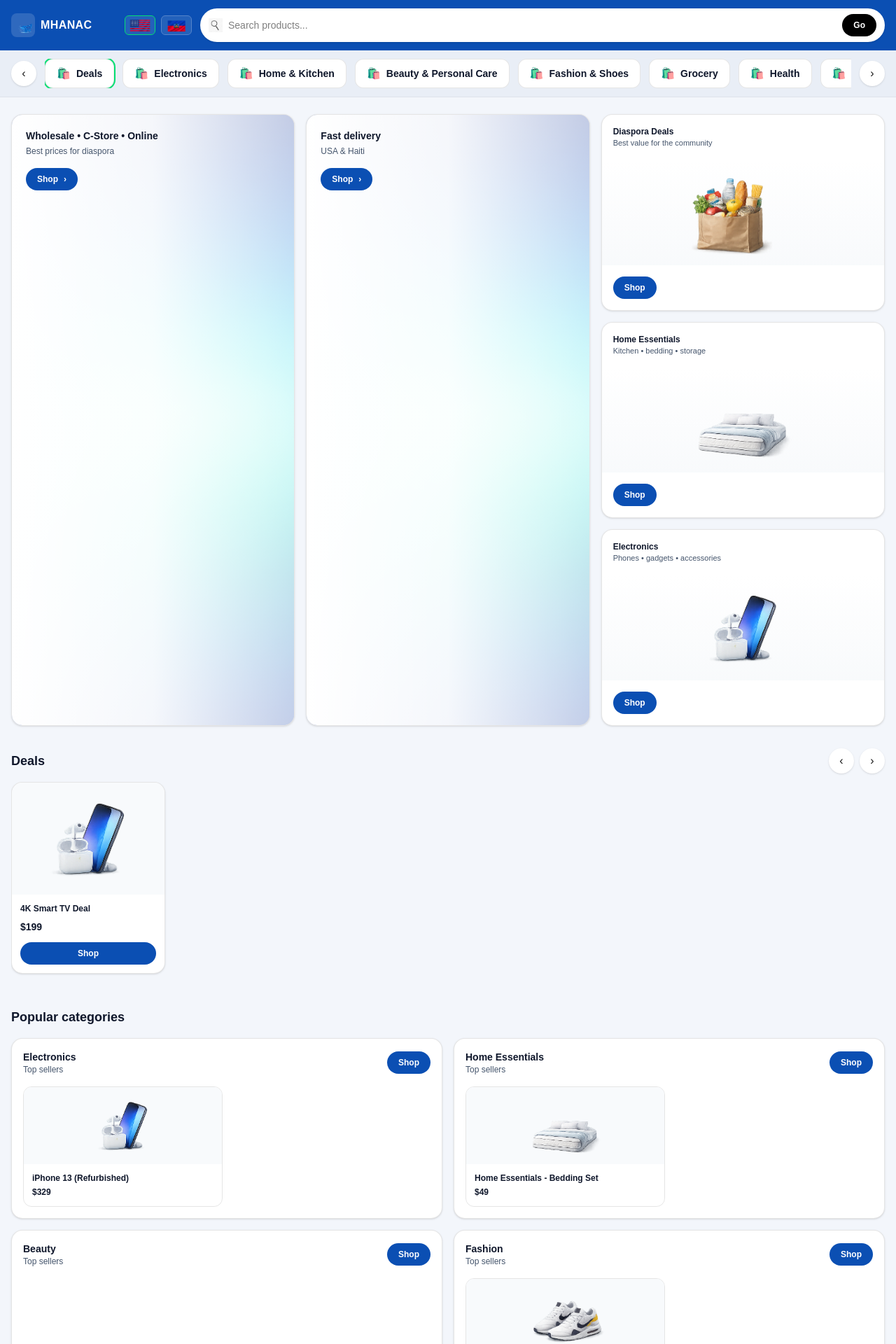
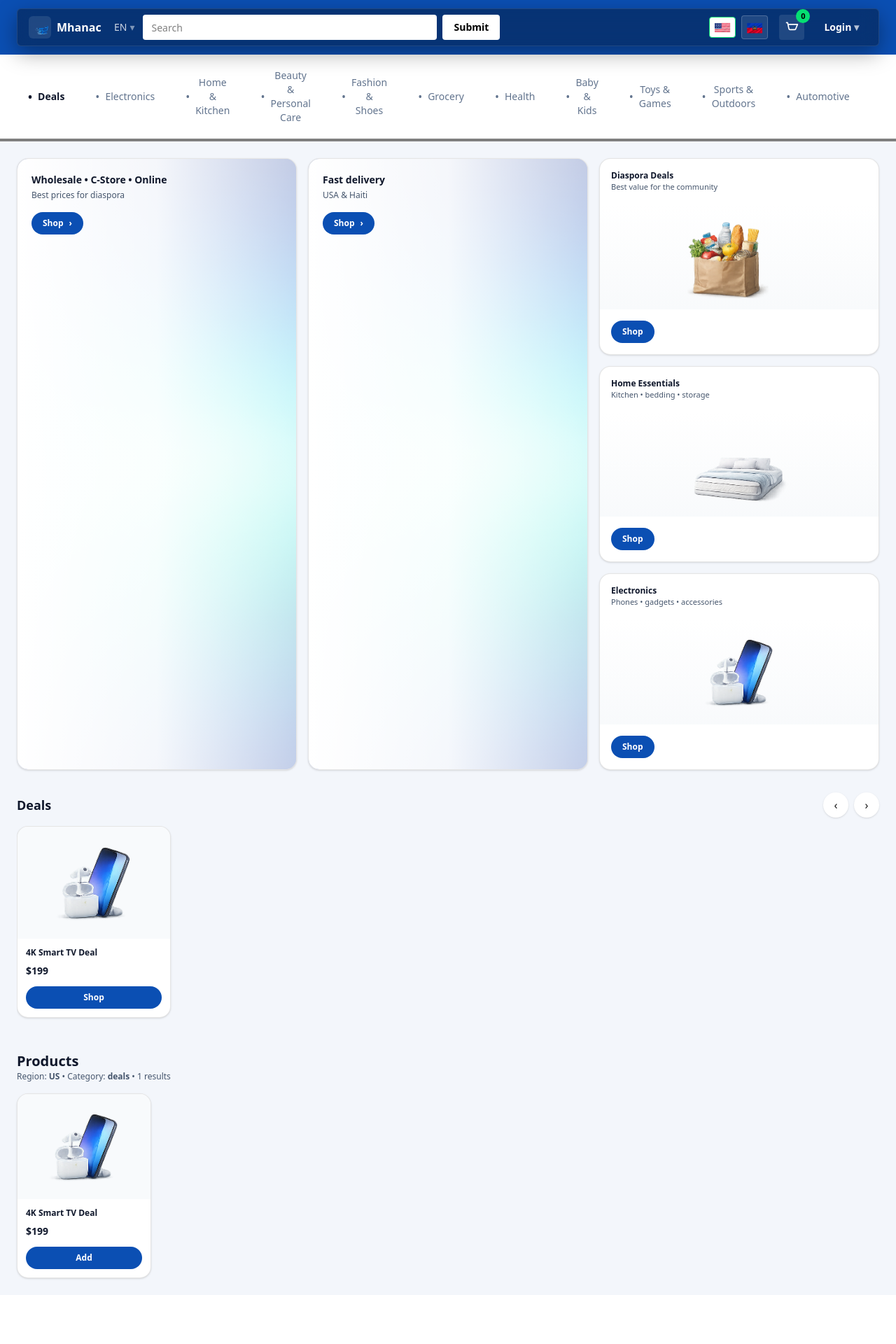
Before and after one commit to Marteedbug9/mhanac-website, a Next.js app: page /en/products in a window 1280 px wide. Shown: the top 1920 px of the page at 70% size. After the commit the page ends 1850 px from the top, so only its background shows below. Built offline with nearby package versions, Linux system fonts and the light colour scheme.

Commit message:
Fix region page, categories and layout cleanup

```diff
--- /dev/null
+++ b/app/[lang]/layout.tsx
@@ -0,0 +1,18 @@
+import type { ReactNode } from "react";
+import Navbar from "./components/Navbar";
+import type { Lang } from "./lib/i18n";
+
+export default function LangLayout({
+  children,
+  params,
+}: {
+  children: ReactNode;
+  params: { lang: Lang };
+}) {
+  return (
+    <>
+      <Navbar lang={params.lang} />
+      {children}
+    </>
+  );
+}
--- a/app/[lang]/products/page.tsx
+++ b/app/[lang]/products/page.tsx
@@ -14,7 +14,6 @@
   params: { lang: Lang };
 };
 
-const TOPBAR_BG = "bg-[#0b4fb3]"; // bleu type walmart
 const PAGE_BG = "bg-[#f3f6fb]";
 
 function formatMoney(p: Product) {
@@ -22,35 +21,25 @@
   return p.currency === "USD" ? `$${n}` : `${n} HTG`;
 }
 
-/** ✅ plus de cat.label : on lit depuis i18n.ts */
 function getCategoryLabel(key: CategoryKey, lang: Lang) {
   return t[lang]?.categories?.[key] ?? t.en.categories[key] ?? key;
 }
 
-/** ✅ ref sans null pour éviter checks partout */
-function scrollRow(
-  ref: React.RefObject<HTMLDivElement | null>,
-  dir: "left" | "right"
-) {
+function scrollRow(ref: React.RefObject<HTMLDivElement | null>, dir: "left" | "right") {
   const el = ref.current;
   if (!el) return;
-  const dx = dir === "left" ? -520 : 520;
-  el.scrollBy({ left: dx, behavior: "smooth" });
+  el.scrollBy({ left: dir === "left" ? -520 : 520, behavior: "smooth" });
 }
-
 
 export default function ProductsPage({ params }: Props) {
   const router = useRouter();
   const sp = useSearchParams();
   const lang = params.lang;
 
-  // region venant du query, sinon localStorage, sinon default
   const [region, setRegion] = useState<Region>("us");
   const [q, setQ] = useState("");
   const [activeCategory, setActiveCategory] = useState<CategoryKey>("deals");
 
-  // sliders refs
-  const catsRowRef = useRef<HTMLDivElement>(null);
   const dealsRowRef = useRef<HTMLDivElement>(null);
 
   useEffect(() => {
@@ -77,38 +66,24 @@
 
   const products = useMemo(() => {
     const base = MOCK_PRODUCTS.filter((p) => p.region === region);
+    const filteredByCat = base.filter((p) => p.category === activeCategory);
 
-    const filteredByCat = base.filter((p) => p.category === activeCategory);
-    const filteredByQ = q.trim()
+    return q.trim()
       ? filteredByCat.filter((p) =>
           (p.title[lang] ?? p.title.en).toLowerCase().includes(q.toLowerCase())
         )
       : filteredByCat;
-
-    return filteredByQ;
   }, [region, activeCategory, q, lang]);
 
   const deals = useMemo(() => {
     return MOCK_PRODUCTS.filter((p) => p.region === region && p.category === "deals");
   }, [region]);
 
-  function goRegion(next: Region) {
-    setRegion(next);
-    if (typeof window !== "undefined") localStorage.setItem("MHANAC_REGION", next);
-
-    // ✅ force langue par region
-    const forcedLang: Lang = next === "us" ? "en" : "ht";
-
-    // ✅ garde la même catégorie active
-    router.push(`/${forcedLang}/products?region=${next}&category=${activeCategory}`);
-  }
-
   function goCategory(key: CategoryKey) {
     setActiveCategory(key);
     router.replace(`/${lang}/products?region=${region}&category=${key}`);
   }
 
-  // ✅ textes traduits via i18n
   const i = t[lang]?.productsPage ?? t.en.productsPage;
 
   const promoSlides = [
@@ -131,132 +106,10 @@
   ];
 
   return (
-    <div className={`${PAGE_BG} min-h-screen`}>
-      {/* ===================== TOP BAR (bleu) ===================== */}
-      <header className={`${TOPBAR_BG} text-white sticky top-0 z-50`}>
-        <div className="mx-auto max-w-7xl px-3 sm:px-4 py-3 flex items-center gap-3">
-          {/* Logo left */}
-          <button
-            type="button"
-            onClick={() => router.push(`/${lang}/products?region=${region}&category=${activeCategory}`)}
-            className="flex items-center gap-2 min-w-[150px]"
-            aria-label="MHANAC Home"
-          >
-            <div className="relative w-[34px] h-[34px] rounded-lg overflow-hidden bg-white/15">
-              <Image
-                src="/images/mhanac%20logo1.png"
-                alt="MHANAC"
-                fill
-                className="object-contain p-1"
-                priority
-              />
-            </div>
-            <div className="font-black tracking-wide">MHANAC</div>
-          </button>
-
-          {/* Flags region */}
-          <div className="flex items-center gap-2">
-            <button
-              type="button"
-              onClick={() => goRegion("us")}
-              className={[
-                "relative w-[44px] h-[28px] rounded-md overflow-hidden border",
-                region === "us" ? "border-green-400" : "border-white/30 hover:border-white/70",
-              ].join(" ")}
-              aria-label="USA"
-              title="USA"
-            >
-              <Image src="/images/usa.png" alt="USA" fill className="object-contain bg-white/10" />
-            </button>
-
-            <button
-              type="button"
-              onClick={() => goRegion("haiti")}
-              className={[
-                "relative w-[44px] h-[28px] rounded-md overflow-hidden border",
-                region === "haiti" ? "border-green-400" : "border-white/30 hover:border-white/70",
-              ].join(" ")}
-              aria-label="Haiti"
-              title="Haiti"
-            >
-              <Image src="/images/haiti.png" alt="Haiti" fill className="object-contain bg-white/10" />
-            </button>
-          </div>
-
-          {/* Search */}
-          <div className="flex-1 flex items-center gap-2 bg-white rounded-full px-3 py-2 shadow-sm">
-            <div className="relative w-5 h-5 opacity-70">
-              <Image src="/images/search.png" alt="search" fill className="object-contain" />
-            </div>
-            <input
-              value={q}
-              onChange={(e) => setQ(e.target.value)}
-              placeholder={lang === "ht" ? "Chèche yon pwodwi..." : lang === "fr" ? "Rechercher..." : "Search products..."}
-              className="flex-1 outline-none text-black bg-transparent text-sm"
-            />
-            <button
-              type="button"
-              className="bg-black text-white text-xs font-semibold px-4 py-2 rounded-full"
-            >
-              Go
-            </button>
-          </div>
-        </div>
-      </header>
-
-      {/* ===================== CATEGORIES HORIZONTAL (gris) ===================== */}
-      <section className="bg-[#e9eef6] border-b border-black/5">
-        <div className="mx-auto max-w-7xl px-3 sm:px-4 py-3">
-          <div className="flex items-center gap-3">
-            <button
-              type="button"
-              onClick={() => scrollRow(catsRowRef, "left")}
-              className="w-9 h-9 rounded-full bg-white shadow grid place-items-center hover:ring-2 hover:ring-green-400"
-              aria-label="Scroll left categories"
-            >
-              ‹
-            </button>
-
-            <div ref={catsRowRef} className="flex-1 overflow-x-auto scroll-smooth no-scrollbar">
-              <div className="flex gap-3 min-w-max">
-                {categories.map((c) => {
-                  const active = c.key === activeCategory;
-                  return (
-                    <button
-                      key={c.key}
-                      type="button"
-                      onClick={() => goCategory(c.key)}
-                      className={[
-                        "bg-white border border-black/10 rounded-xl px-4 py-2 flex items-center gap-2",
-                        "transition",
-                        active ? "ring-2 ring-green-400" : "hover:ring-2 hover:ring-green-300",
-                      ].join(" ")}
-                    >
-                      <span className="text-base">{c.icon ?? "🛍️"}</span>
-                      <span className="text-sm font-semibold text-slate-900 whitespace-nowrap">
-                        {getCategoryLabel(c.key, lang)}
-                      </span>
-                    </button>
-                  );
-                })}
-              </div>
-            </div>
-
-            <button
-              type="button"
-              onClick={() => scrollRow(catsRowRef, "right")}
-              className="w-9 h-9 rounded-full bg-white shadow grid place-items-center hover:ring-2 hover:ring-green-400"
-              aria-label="Scroll right categories"
-            >
-              ›
-            </button>
-          </div>
-        </div>
-      </section>
-
-      {/* ===================== MAIN GRID ===================== */}
-      <main className="mx-auto max-w-7xl px-3 sm:px-4 py-6">
-        {/* Top content: 2 promos left + diaspora right */}
+    <div className={`${PAGE_BG} min-h-screen w-full`}>
+      {/* ✅ MAIN prend toute la largeur, pas de max-w-7xl */}
+      <main className="w-full px-3 sm:px-6 py-6">
+        {/* promos + diaspora */}
         <div className="grid grid-cols-1 lg:grid-cols-12 gap-4">
           <div className="lg:col-span-8 grid grid-cols-1 md:grid-cols-2 gap-4">
             {promoSlides.map((s) => (
@@ -271,7 +124,6 @@
                 <div className="relative p-5">
                   <div className="text-sm font-bold text-slate-900">{s.title}</div>
                   <div className="text-xs text-slate-600 mt-1">{s.subtitle}</div>
-
                   <button
                     type="button"
                     onClick={() => goCategory("deals")}
@@ -308,7 +160,7 @@
           </div>
         </div>
 
-        {/* ===================== DEALS SLIDER ===================== */}
+        {/* Deals slider */}
         <section className="mt-8">
           <div className="flex items-center justify-between gap-3">
             <h2 className="text-lg font-black text-slate-900">{getCategoryLabel("deals", lang)}</h2>
@@ -318,7 +170,6 @@
                 type="button"
                 onClick={() => scrollRow(dealsRowRef, "left")}
                 className="w-9 h-9 rounded-full bg-white shadow grid place-items-center hover:ring-2 hover:ring-green-400"
-                aria-label="Deals left"
               >
                 ‹
               </button>
@@ -326,7 +177,6 @@
                 type="button"
                 onClick={() => scrollRow(dealsRowRef, "right")}
                 className="w-9 h-9 rounded-full bg-white shadow grid place-items-center hover:ring-2 hover:ring-green-400"
-                aria-label="Deals right"
               >
                 ›
               </button>
@@ -336,10 +186,7 @@
           <div ref={dealsRowRef} className="mt-3 overflow-x-auto scroll-smooth no-scrollbar">
             <div className="flex gap-4 min-w-max pb-2">
               {deals.map((p) => (
-                <div
-                  key={p.id}
-                  className="w-[220px] rounded-2xl bg-white border border-black/10 shadow-sm overflow-hidden"
-                >
+                <div key={p.id} className="w-[220px] rounded-2xl bg-white border border-black/10 shadow-sm overflow-hidden">
                   <div className="relative h-[160px] bg-slate-50">
                     <Image src={p.image ?? "/images/front.png"} alt="deal" fill className="object-contain p-4" />
                   </div>
@@ -362,59 +209,7 @@
           </div>
         </section>
 
-        {/* ===================== CATEGORY “SHOP SECTIONS” ===================== */}
-        <section className="mt-10">
-          <h3 className="text-lg font-black text-slate-900">
-            {lang === "fr" ? "Catégories populaires" : lang === "ht" ? "Kategori popilè" : "Popular categories"}
-          </h3>
-
-          <div className="mt-4 grid grid-cols-1 lg:grid-cols-2 gap-4">
-            {shopSections.map((s) => {
-              const best = MOCK_PRODUCTS.filter((p) => p.region === region && p.category === s.key).slice(0, 4);
-
-              return (
-                <div key={s.key} className="rounded-2xl bg-white border border-black/10 shadow-sm overflow-hidden">
-                  <div className="p-4 flex items-center justify-between">
-                    <div>
-                      <div className="text-sm font-black text-slate-900">{s.title}</div>
-                      <div className="text-xs text-slate-600">Top sellers</div>
-                    </div>
-                    <button
-                      type="button"
-                      onClick={() => goCategory(s.key)}
-                      className="bg-[#0b4fb3] text-white text-xs font-semibold px-4 py-2 rounded-full"
-                    >
-                      Shop
-                    </button>
-                  </div>
-
-                  <div className="grid grid-cols-2 gap-3 px-4 pb-4">
-                    {best.map((p) => (
-                      <button
-                        key={p.id}
-                        type="button"
-                        onClick={() => goCategory(s.key)}
-                        className="text-left rounded-xl border border-black/10 hover:ring-2 hover:ring-green-300 transition overflow-hidden"
-                      >
-                        <div className="relative h-[110px] bg-slate-50">
-                          <Image src={p.image ?? s.image} alt="prod" fill className="object-contain p-3" />
-                        </div>
-                        <div className="p-3">
-                          <div className="text-xs font-semibold text-slate-900 line-clamp-2">
-                            {p.title[lang] ?? p.title.en}
-                          </div>
-                          <div className="mt-1 text-xs font-black text-slate-900">{formatMoney(p)}</div>
-                        </div>
-                      </button>
-                    ))}
-                  </div>
-                </div>
-              );
-            })}
-          </div>
-        </section>
-
-        {/* ===================== PRODUCTS GRID ===================== */}
+        {/* Products grid */}
         <section className="mt-10">
           <div className="flex items-end justify-between gap-3">
             <div>
@@ -427,7 +222,7 @@
             </div>
           </div>
 
-          <div className="mt-4 grid grid-cols-2 md:grid-cols-3 lg:grid-cols-5 gap-4">
+          <div className="mt-4 grid grid-cols-2 md:grid-cols-3 lg:grid-cols-6 gap-4">
             {products.map((p) => (
               <div key={p.id} className="rounded-2xl bg-white border border-black/10 shadow-sm overflow-hidden">
                 <div className="relative h-[150px] bg-slate-50">
@@ -450,17 +245,6 @@
           </div>
         </section>
       </main>
-
-      {/* ===================== FOOTER ===================== */}
-      <footer className="mt-12">
-        <div className="h-10 bg-gradient-to-b from-[#e9eef6] to-white" />
-        <div className="bg-white border-t border-black/5">
-          <div className="mx-auto max-w-7xl px-4 py-8 text-sm text-slate-600">
-            <div className="font-black text-slate-900">MHANAC</div>
-            <div className="mt-2">Wholesale • C-Store • Online — USA & Haiti</div>
-          </div>
-        </div>
-      </footer>
     </div>
   );
 }
--- a/app/globals.css
+++ b/app/globals.css
@@ -1,27 +1,23 @@
 @import "tailwindcss";
 
-/* ✅ Reset + full width/height */
-*,
-*::before,
-*::after {
-  box-sizing: border-box;
+/* ✅ full width/height */
+html,
+body {
+  width: 100%;
+  height: 100%;
 }
 
-html,
-body {
-  height: 100%;
-  width: 100%;
-  margin: 0;
-  padding: 0;
-}
-
-/* ✅ Variables */
 :root {
   --background: #ffffff;
   --foreground: #171717;
+
+  --font-sans: var(--font-geist-sans);
+  --font-mono: var(--font-geist-mono);
 }
 
-/* ✅ Dark mode */
+/* ✅ retirer @theme (c’est lui qui donne l’erreur "Unknown at rule @theme") */
+/* @theme inline { ... }  <-- SUPPRIMÉ */
+
 @media (prefers-color-scheme: dark) {
   :root {
     --background: #0a0a0a;
@@ -29,24 +25,25 @@
   }
 }
 
-/* ✅ Body full screen + prevent horizontal scroll */
+/* ✅ full screen layout */
 body {
+  margin: 0;
   min-height: 100vh;
-  width: 100%;
-  overflow-x: hidden;
   background: var(--background);
   color: var(--foreground);
-  font-family: Arial, Helvetica, sans-serif;
+  font-family: var(--font-sans), Arial, Helvetica, sans-serif;
 }
 
-/* ✅ Next root container (important) */
+/* ✅ Next root wrapper */
 #__next {
   min-height: 100vh;
-  width: 100%;
 }
 
-/* ✅ Optional: remove default link underline */
-a {
-  color: inherit;
-  text-decoration: none;
+/* ✅ enlever “container centré” si jamais un parent l’applique */
+main,
+header,
+footer,
+section,
+div {
+  max-width: none;
 }
```
